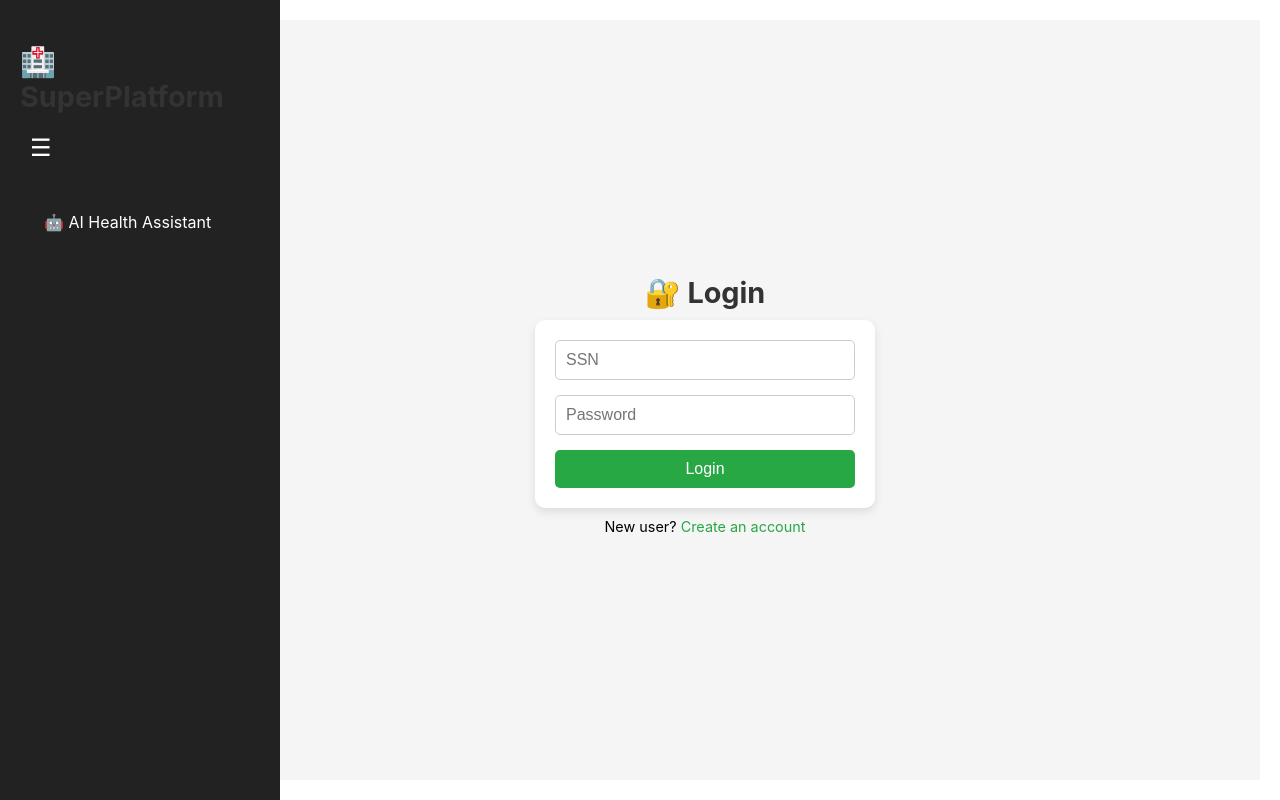
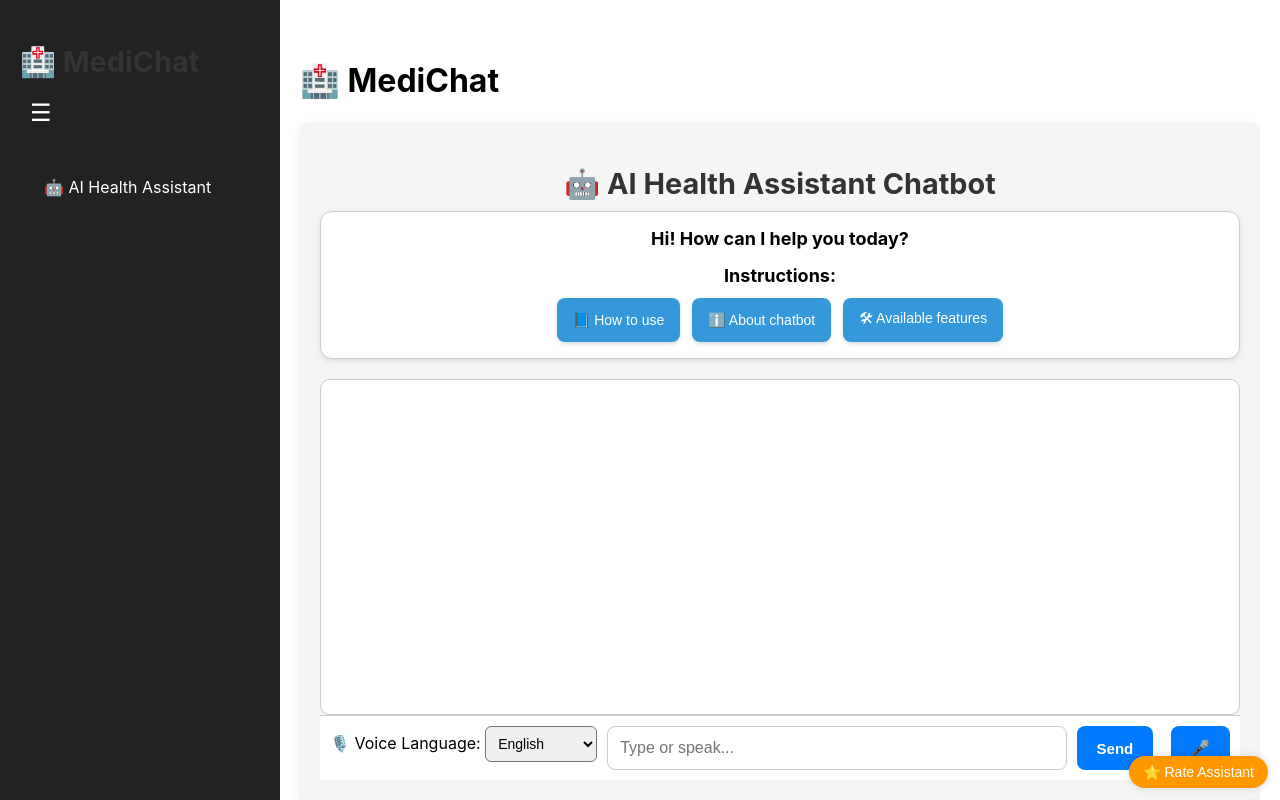
Before and after one commit to Healthcare-Superplatform/frontend, a React (Create React App) app: page / in a window 1280 px wide. Built offline with nearby package versions, Linux system fonts and the light colour scheme.

Commit message:
logo,starting page, app name.browsing name,reload solved

```diff
--- a/public/index.html
+++ b/public/index.html
@@ -24,7 +24,7 @@
       work correctly both with client-side routing and a non-root public URL.
       Learn how to configure a non-root public URL by running `npm run build`.
     -->
-    <title>React App</title>
+    <title>MediChat</title>
   </head>
   <body>
     <noscript>You need to enable JavaScript to run this app.</noscript>
--- a/src/App.js
+++ b/src/App.js
@@ -53,7 +53,7 @@ const App = () => {
           <Sidebar />
           <div className="main-content">
             <Routes key={isLoggedIn ? 'auth' : 'guest'}>
-              <Route path="/" element={<Login />} />
+            <Route path="/" element={<AIHealthAssistantPage />} />
               <Route path="/login" element={<Login />} />
               <Route path="/signup" element={<Signup />} />
               <Route path="/feedback" element={<Feedback />} />
--- a/src/components/Header.js
+++ b/src/components/Header.js
@@ -34,7 +34,7 @@ const Header = () => {
 
   return (
     <header className="header">
-      <h1>🏥 SuperPlatform</h1>
+      <h1>🏥 MediChat</h1>
 
       {/* ✅ Show Logout Button Only If User Is Logged In */}
       {isLoggedIn && (
--- a/src/components/Sidebar.js
+++ b/src/components/Sidebar.js
@@ -57,7 +57,7 @@ const Sidebar = () => {
 
   return (
     <nav className="sidebar" ref={sidebarRef} onScroll={handleScroll}>
-      <h2>🏥 SuperPlatform</h2>
+      <h2>🏥 MediChat</h2>
 
       {/* Toggle button */}
       <button
```
Also changed, not shown: 1 other file (tests, documents, lock files or other folders).
